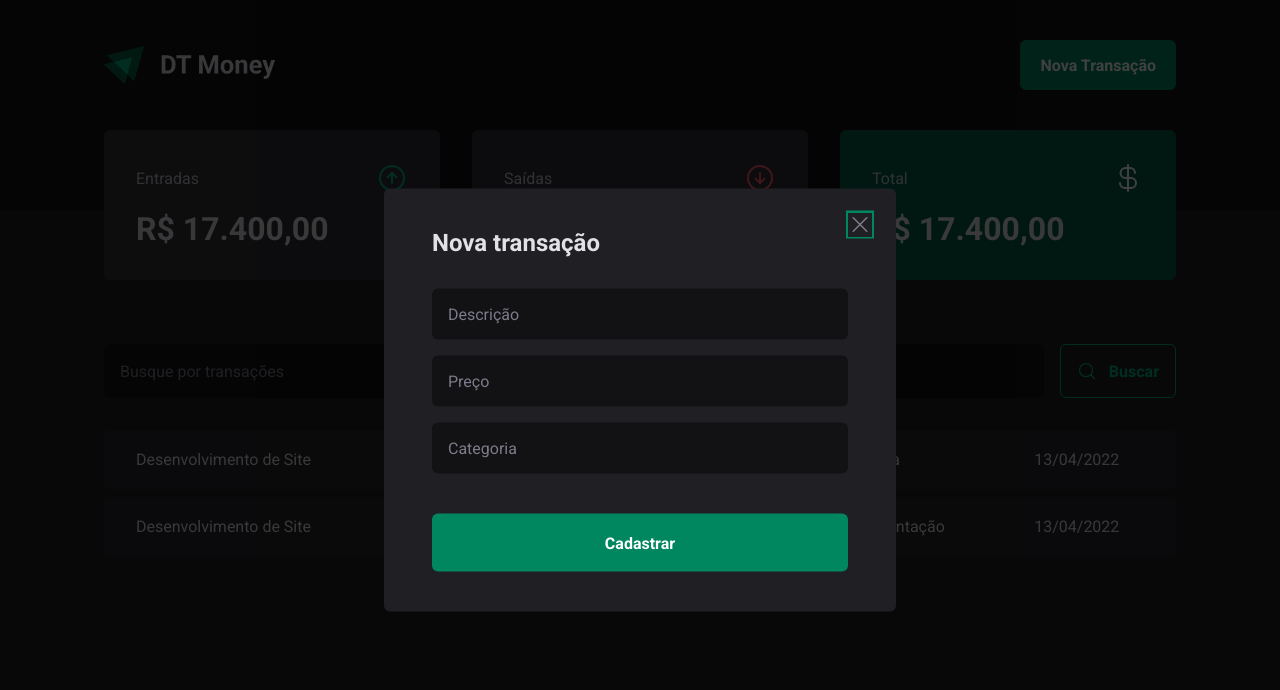
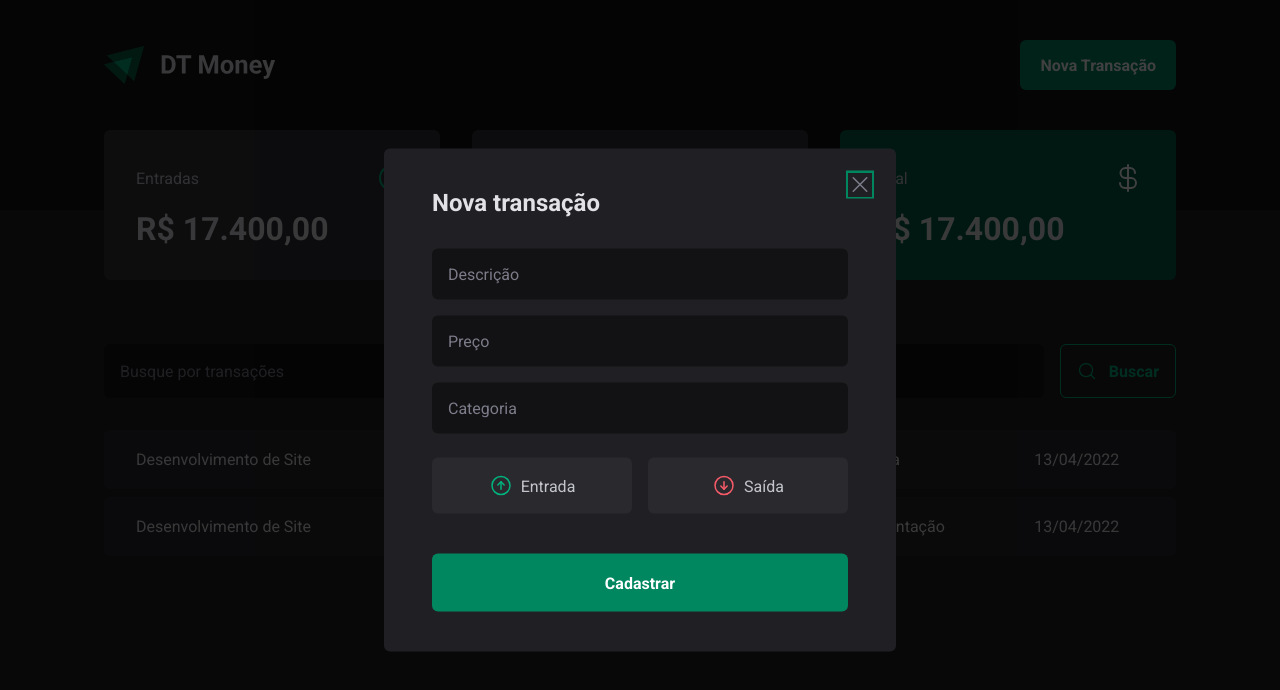
Before and after one commit to rafa7w/reactjs-dt-money, a React (Vite) app: page / in a window 1280 px wide. Both pictures are taken after a click on the button "Nova Transação". Shown: the top 690 px of the page. Built offline with nearby package versions, Linux system fonts and the light colour scheme.

Commit message:
income and outcome buttons

```diff
--- a/src/components/NewTransactionModal/index.tsx
+++ b/src/components/NewTransactionModal/index.tsx
@@ -1,6 +1,6 @@
 import * as Dialog from '@radix-ui/react-dialog';
-import { CloseButton, Content, Overlay } from './styles';
-import { X } from 'phosphor-react';
+import { CloseButton, Content, Overlay, TransactionType, TransactionTypeButton } from './styles';
+import { ArrowCircleDown, ArrowCircleUp, X } from 'phosphor-react';
 
 export function NewTransactionModal() {
   return (
@@ -19,6 +19,19 @@
           <input type='number' placeholder='Preço' required />
           <input type='text' placeholder='Categoria' required />
 
+          <TransactionType>
+            <TransactionTypeButton variant='income'>
+              <ArrowCircleUp size={24}/>
+              Entrada
+            </TransactionTypeButton>
+
+            <TransactionTypeButton variant='outcome'>
+              <ArrowCircleDown size={24}/>
+              Saída
+            </TransactionTypeButton>
+
+          </TransactionType>
+
           <button type="submit">Cadastrar</button>
         </form>
 
--- a/src/components/NewTransactionModal/styles.ts
+++ b/src/components/NewTransactionModal/styles.ts
@@ -68,3 +68,31 @@
   cursor: pointer;
   color: ${props => props.theme["gray-500"]};
 `
+
+export const TransactionType = styled.div`
+  display: grid;
+  grid-template-columns: repeat(2, 1fr);
+  gap: 1rem;
+  margin-top: 0.5rem;
+`
+
+interface TransactionTypeButtonProps {
+  variant: 'income' | 'outcome';
+}
+
+export const TransactionTypeButton = styled.button<TransactionTypeButtonProps>`
+  background: ${props => props.theme["gray-700"]};
+  padding: 1rem;
+  display: flex;
+  align-items: center;
+  justify-content: center;
+  gap: 0.5rem;
+  border-radius: 6px;
+  cursor: pointer;
+  border: 0;
+  color: ${props => props.theme["gray-300"]};
+
+  svg {
+    color: ${props => props.variant === 'income' ? props.theme["green-300"] : props.theme["red-300"]}
+  }
+`
```
